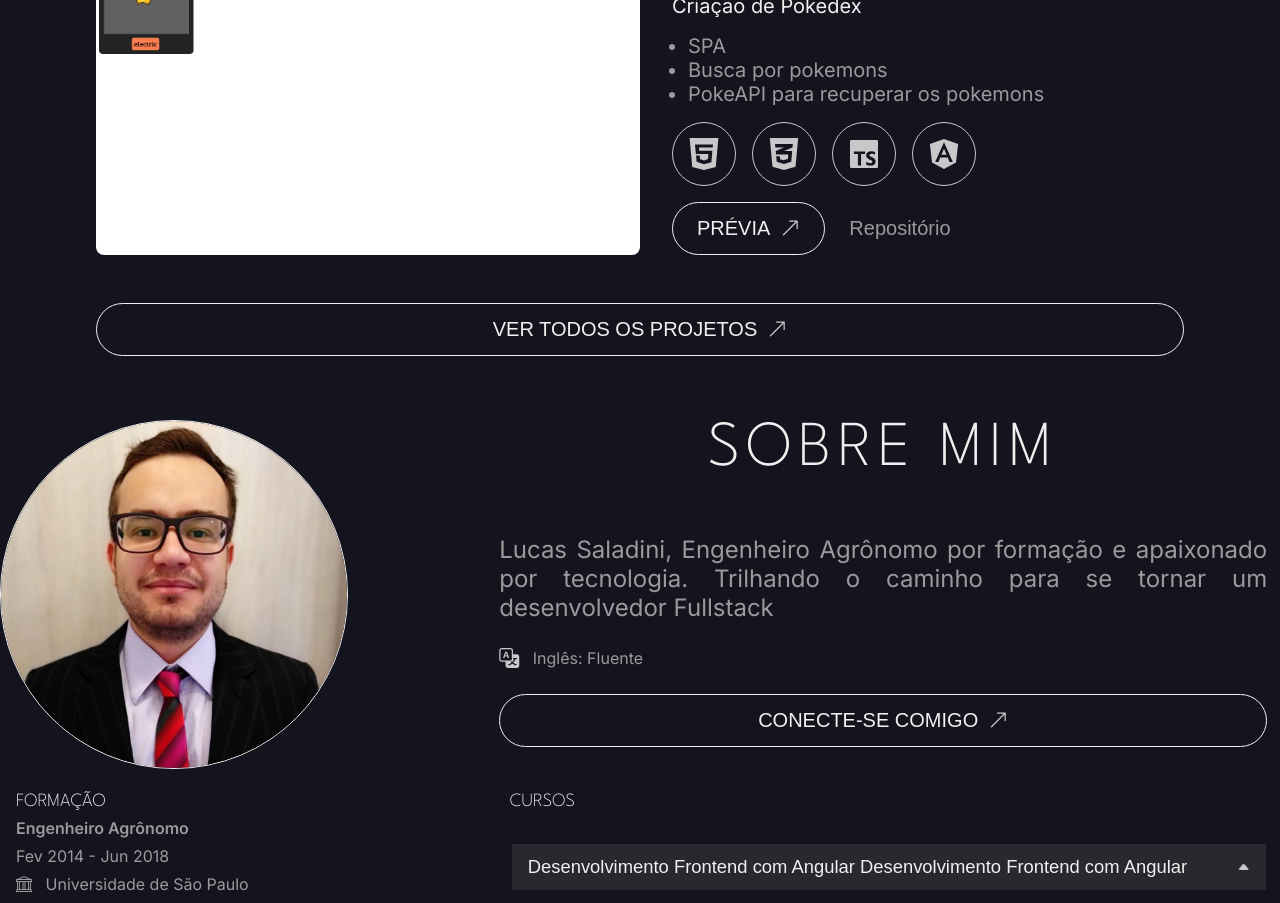
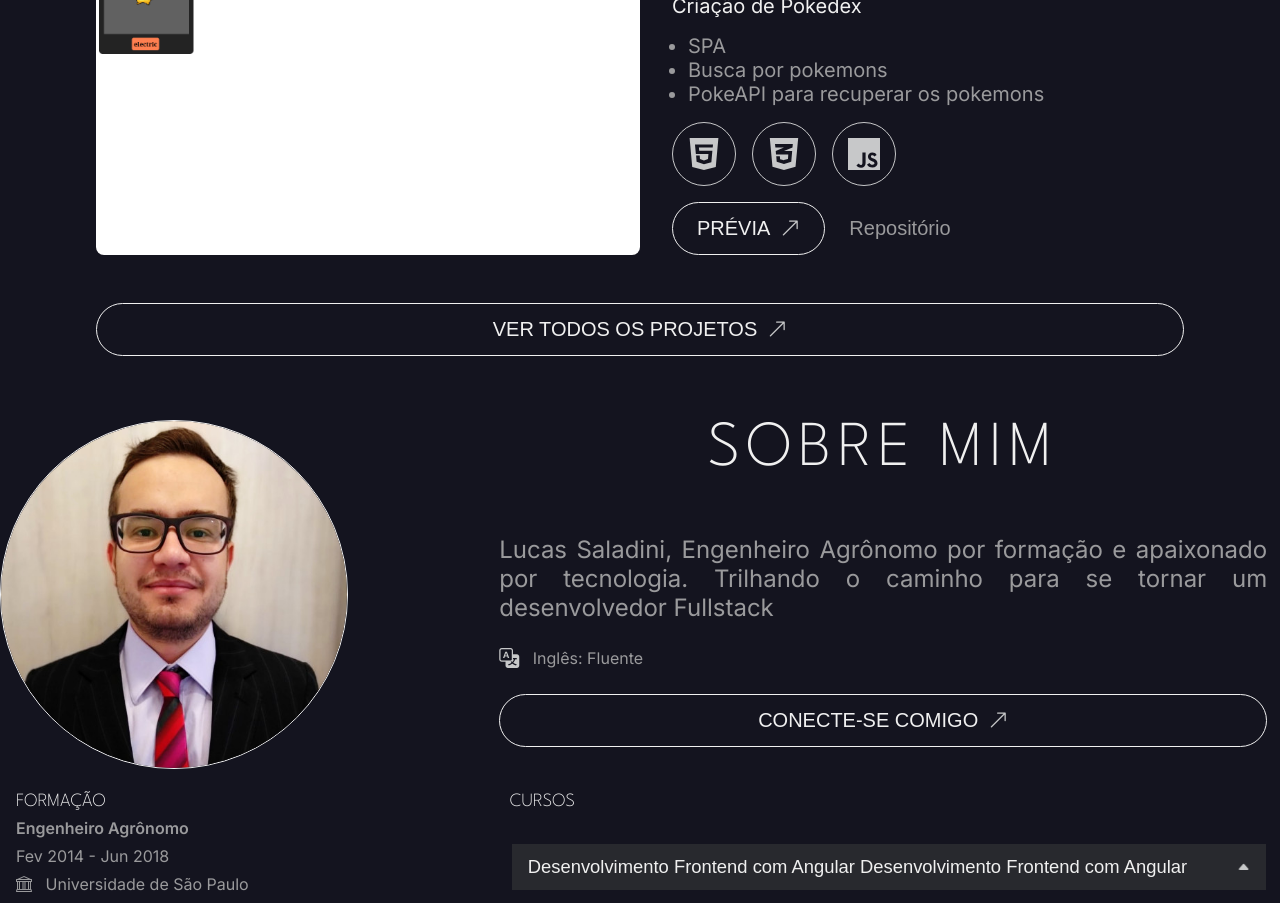
Before and after one commit to LucasSaladini/LucasSaladini.github.io, a plain HTML site: page index.html in a window 1280 px wide. Shown: the part 2320-3223 px from the top of the page. Drawn offline with nearby package versions, Linux system fonts and the light colour scheme.

```diff
--- a/index.html
+++ b/index.html
@@ -303,21 +303,19 @@
               <li class="skills__item">
                 <img
                   class="skills__logo"
-                  src="./assets/technologies/typescript-official-svgrepo-com.svg"
-                  alt="TypeScript"
-                />
-              </li>
-              <li class="skills__item">
-                <img
-                  class="skills__logo"
-                  src="./assets/technologies/angular-svgrepo-com.svg"
-                  alt="Angular"
+                  src="./assets/technologies/javascript-155-svgrepo-com.svg"
+                  alt="JavaScript"
                 />
               </li>
             </ul>
             <div class="card__buttons">
               <button class="btn btn--primary">
-                <span>Prévia</span>
+                <a
+                  href="https://lucassaladini.github.io/Javascript_Developer/Desenvolvimento_Web/Pokedex/"
+                  target="_blank"
+                >
+                  <span>Prévia</span>
+                </a>
                 <i class="bi bi-arrow-up-right"></i>
               </button>
               <button class="btn">
```
